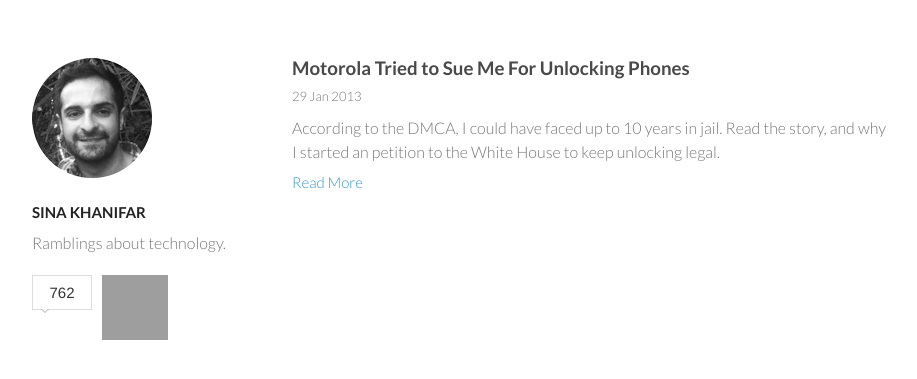
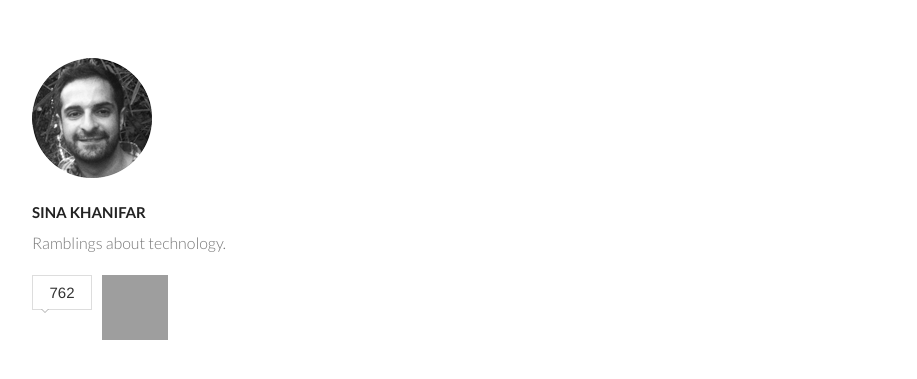
Before and after one commit to sinak/sinak.github.com, a Jekyll site: the page built from index.html, in a window 1280 px wide. Shown: the top 379 px of the page, without its empty margins (178-1095 px from the left). Built offline with Jekyll 4.4.1, drawn with Linux system fonts in a browser that asks for light colours; nearby versions of some CDN libraries; Markdown is read by kramdown in place of the engine named in the settings; comment, search, counter and statistics services are not loaded; some of the changed lines change nothing that is shown; grey boxes are pictures that could not be loaded.

```diff
--- a/_config.yml
+++ b/_config.yml
@@ -38,3 +38,4 @@
 category_dir: /
 
 destination: _site
+safe: false
--- a/_plugins/url_encode.rb
+++ b/_plugins/url_encode.rb
@@ -1,9 +1,10 @@
-require ('CGI')
+require 'CGI'
+require 'liquid'
 
 module Jekyll
   module URLEncode
     def url_encode(text)
-      CGI.escape(text)
+      if(text != nil) then CGI.escape(text) end
     end
   end
 end
--- a/_posts/2013-01-29-test-post.html
+++ /dev/null
@@ -1,13 +0,0 @@
----
-layout: post
-title: Motorola Tried to Sue Me For Unlocking Phones
-category: posts
-
-excerpt: According to the DMCA, I could have faced up to 10 years in jail. Read the story, and why I started an petition to the White House to keep unlocking legal.
----
-
-Lorem ipsum dolor sit amet, consectetur adipiscing elit. Ut sagittis aliquam tellus. Integer a lectus sem. Fusce interdum fermentum dapibus. Curabitur vehicula, metus venenatis blandit molestie, magna lacus venenatis lectus, nec aliquet libero ipsum vitae est. Cras tempus dictum mauris, in accumsan nulla aliquam ut. Suspendisse mauris dui, tristique nec commodo vitae, sagittis et ipsum. In nulla nulla, malesuada ut commodo vitae, varius quis quam. Sed vestibulum ante id dolor vestibulum faucibus. Maecenas nec ipsum nec ligula consectetur consectetur sit amet nec eros. Morbi vestibulum, purus vitae tempor faucibus, purus nisi fermentum odio, ac lobortis quam leo sed diam. Nulla facilisi. In fringilla tortor sed tortor feugiat eu convallis eros vehicula. Curabitur mattis condimentum diam, in ultricies arcu dapibus ut. Vivamus posuere quam vel nisi mollis accumsan euismod justo lobortis.
-
-Quisque suscipit dolor sem. Curabitur ligula est, volutpat eget posuere eget, commodo in urna. Fusce sed nunc nibh. Mauris non lectus eu purus porta suscipit nec eu elit. Nam placerat volutpat tempus. Maecenas orci eros, suscipit lacinia dictum eu, viverra et purus. Fusce nisl arcu, suscipit nec varius vel, consequat at libero.
-
-Ut eu velit magna, vitae dictum elit. Donec et quam nibh, vel vehicula ligula. Proin sed sagittis dolor. Praesent in nisl non dui adipiscing tempus. Morbi at libero elementum felis feugiat ultricies et facilisis sapien. Suspendisse aliquam sollicitudin nisl. Ut accumsan, sapien ac pretium aliquam, odio massa gravida arcu, id fringilla urna eros sit amet leo. Vestibulum elit elit, condimentum sed accumsan sed, congue id sem. Cras nunc libero, vestibulum at viverra at, lobortis vitae dui.
--- a/css/base.css
+++ b/css/base.css
@@ -19,6 +19,8 @@
 h1, h2, h3 {
   line-height:1.1;
 }
+
+h3 { margin: 0 0 10px 0;}
 
 h1 {
   font-size:28px;
```
